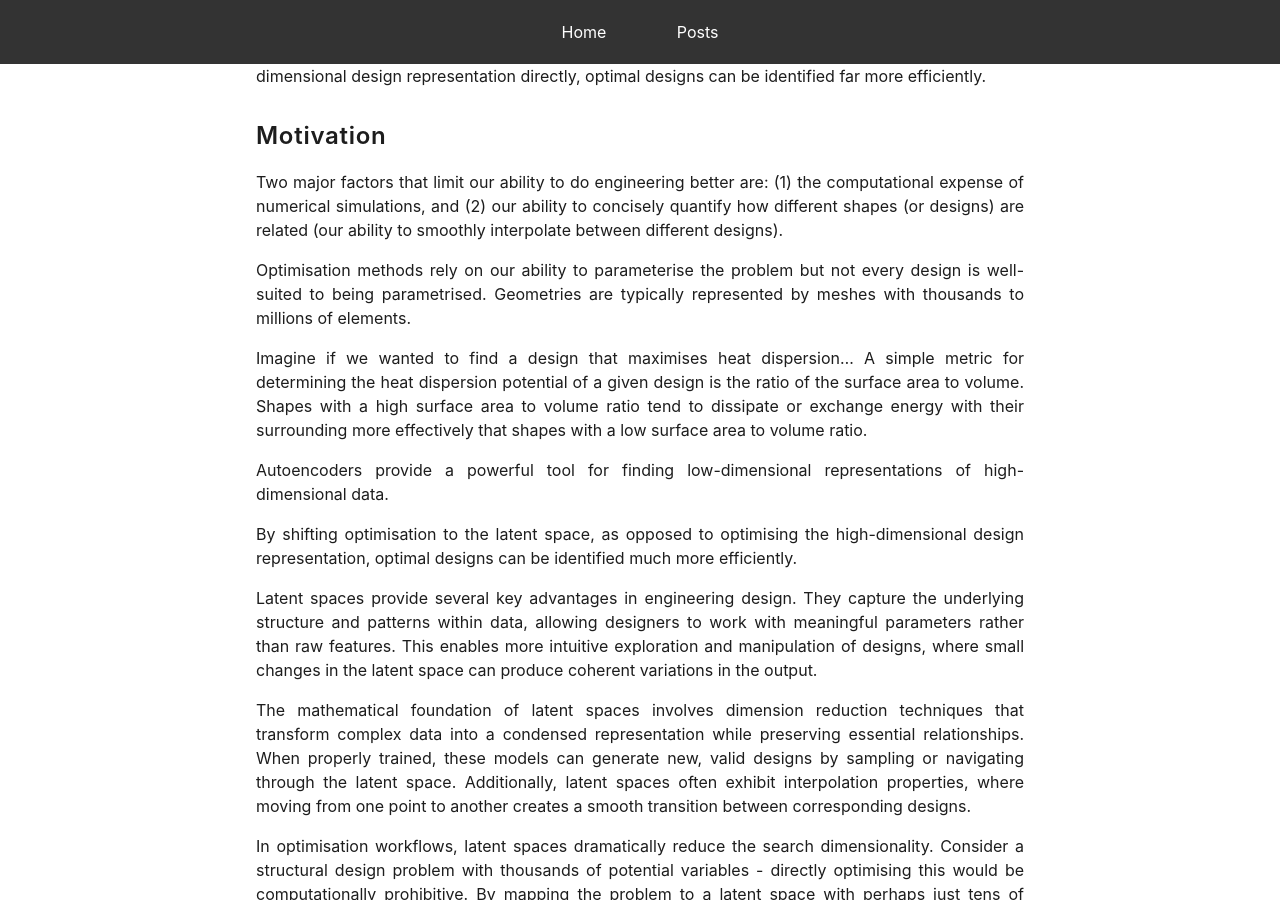
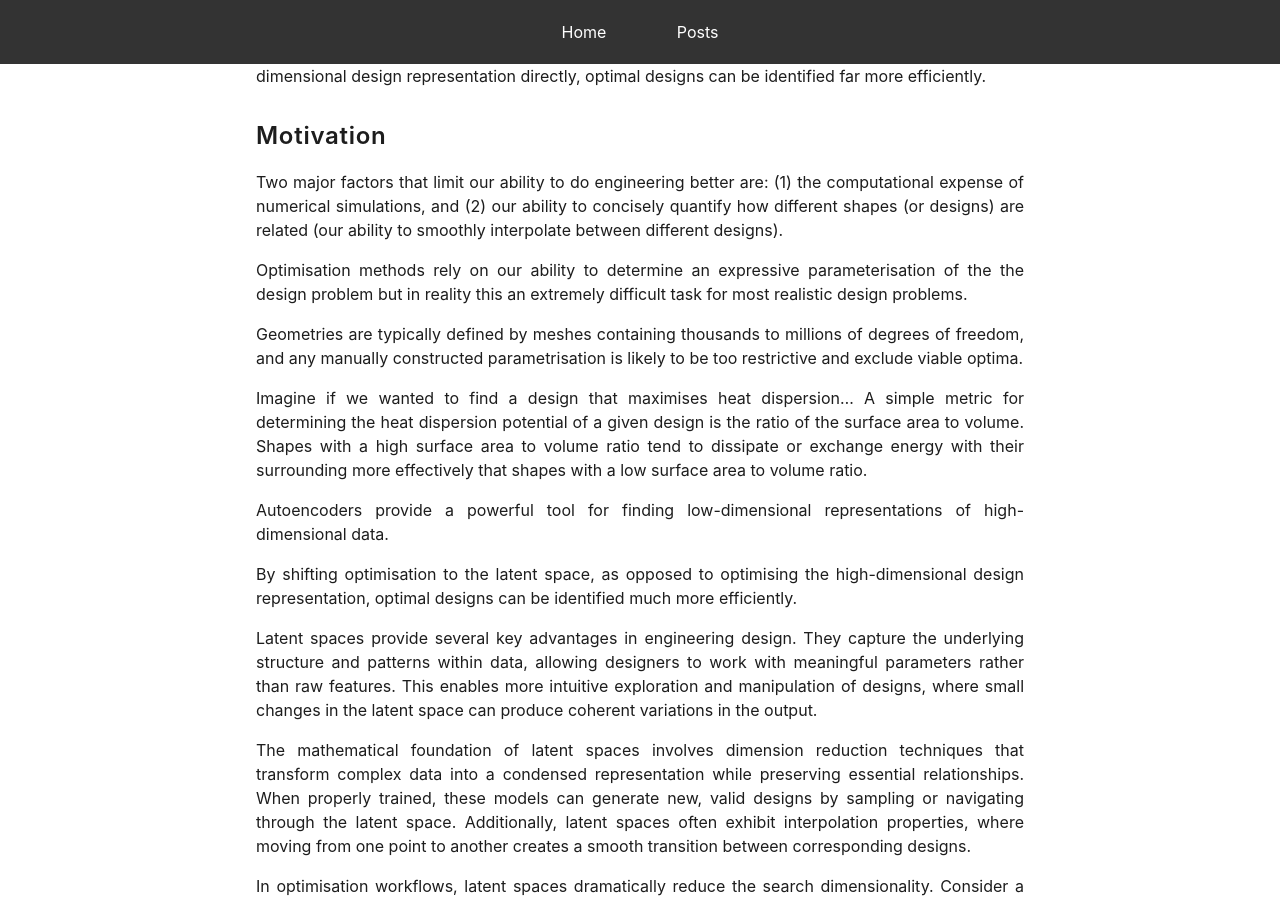
Before and after one commit to mark-hobbs/mark-hobbs.github.io, a Jekyll site: the page built from _posts/2025-01-20-latent-space.md, in a window 1280 px wide and 900 px high, scrolled down 977 px. Built offline with Jekyll 4.4.1, drawn with Linux system fonts in a browser that asks for light colours; formulas are drawn with MathJax 3.

Commit message:
General updates

```diff
--- a/_posts/2025-01-20-latent-space.md
+++ b/_posts/2025-01-20-latent-space.md
@@ -29,12 +29,13 @@ Relating the shape of a car to that of an aeroplane illustrates the problem. A p
 
 This post introduces the concept of a *latent space* and demonstrates its utility in design optimisation through a worked example. A latent space embeds high-dimensional data into a low-dimensional space in which similar objects are positioned close together. Recent advances such as variational autoencoders (VAEs) and diffusion models have enabled the learning of very expressive latent spaces. By shifting design optimisation to the latent space, as opposed to optimising the high-dimensional design representation directly, optimal designs can be identified far more efficiently.
 
-
 ## Motivation
 
 Two major factors that limit our ability to do engineering better are: (1) the computational expense of numerical simulations, and (2) our ability to concisely quantify how different shapes (or designs) are related (our ability to smoothly interpolate between different designs).
 
-Optimisation methods rely on our ability to parameterise the problem but not every design is well-suited to being parametrised. Geometries are typically represented by meshes with thousands to millions of elements.
+Optimisation methods rely on our ability to determine an expressive parameterisation of the the design problem but in reality this an extremely difficult task for most realistic design problems.
+
+Geometries are typically defined by meshes containing thousands to millions of degrees of freedom, and any manually constructed parametrisation is likely to be too restrictive and exclude viable optima.
 
 Imagine if we wanted to find a design that maximises heat dispersion... A simple metric for determining the heat dispersion potential of a given design is the ratio of the surface area to volume. Shapes with a high surface area to volume ratio tend to dissipate or exchange energy with their surrounding more effectively that shapes with a low surface area to volume ratio.
 
```
